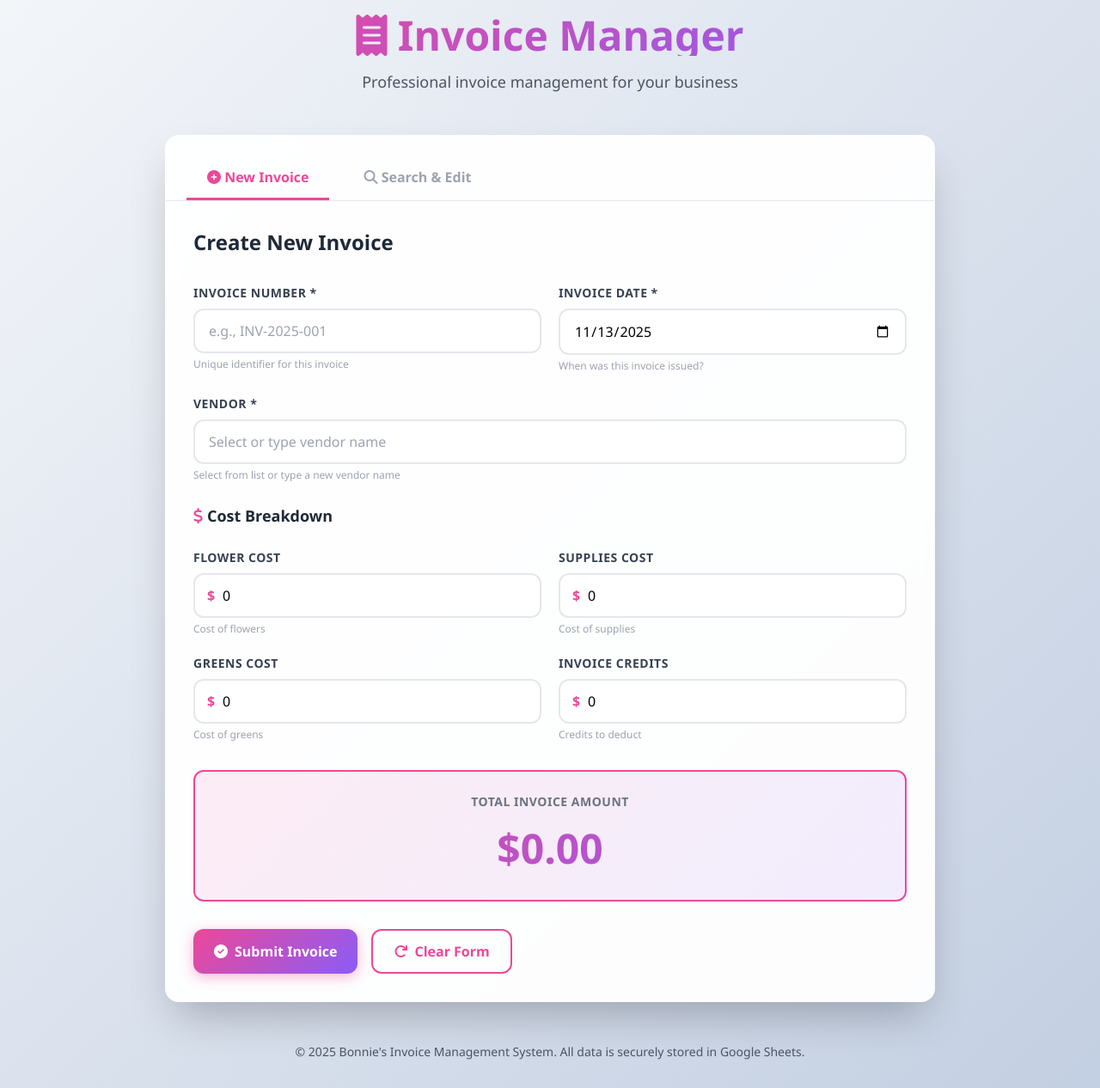
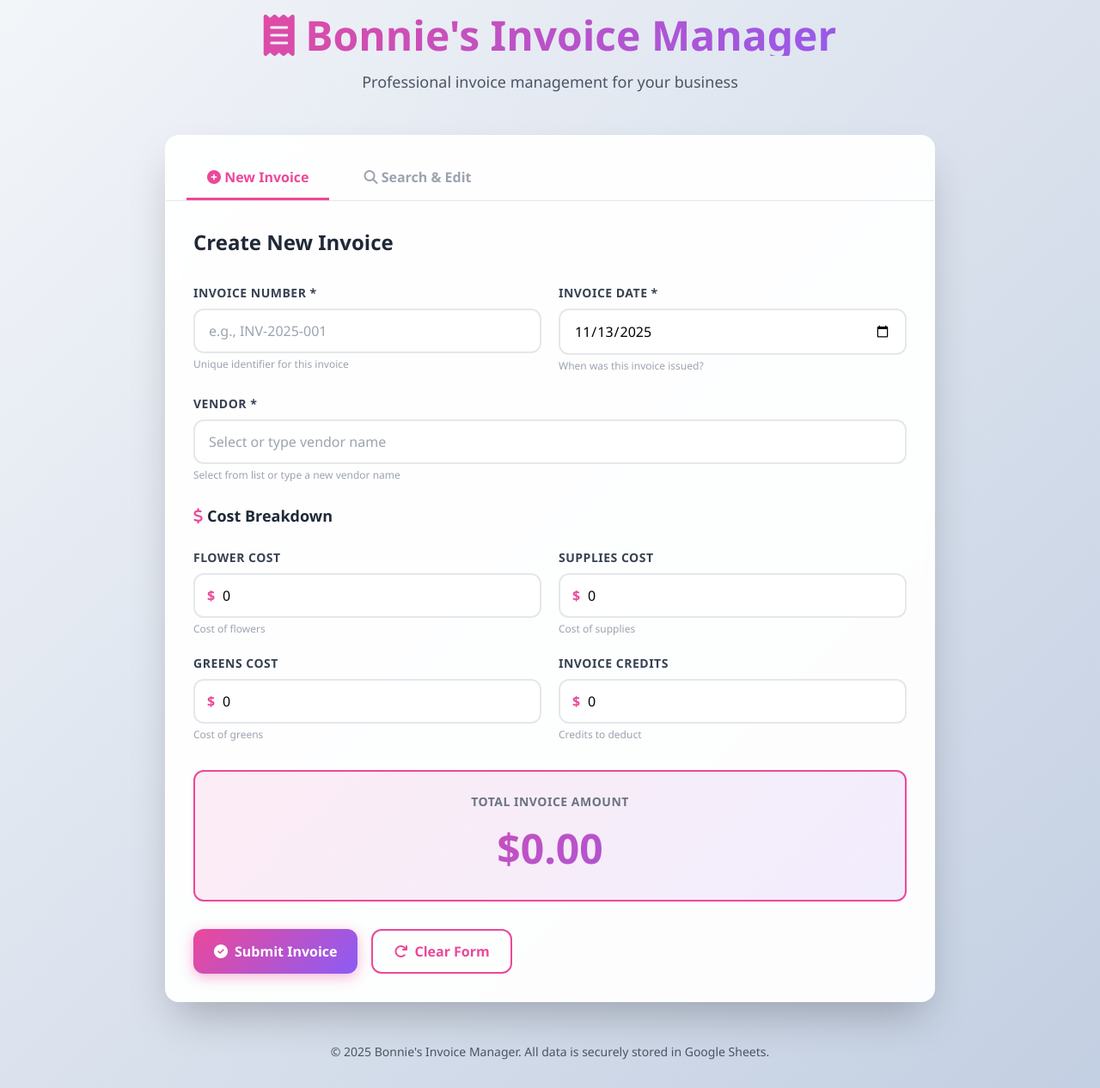
Before and after one commit to emailandiee-mje/invoice-manager, a plain HTML site: page preview.html in a window 1280 px wide. Shown: the part 115-1381 px from the top of the page at 86% size. Drawn offline with nearby package versions, Linux system fonts and the light colour scheme.

Commit message:
Update branding to Bonnie's Invoice Manager

```diff
--- a/preview.html
+++ b/preview.html
@@ -3,7 +3,7 @@
 <head>
     <meta charset="UTF-8">
     <meta name="viewport" content="width=device-width, initial-scale=1.0">
-    <title>Invoice Management System - Preview</title>
+    <title>Bonnie's Invoice Manager</title>
     <script src="https://cdn.tailwindcss.com"></script>
     <link rel="stylesheet" href="https://cdnjs.cloudflare.com/ajax/libs/font-awesome/6.4.0/css/all.min.css">
     <style>
@@ -601,7 +601,7 @@
             <!-- Header -->
             <div class="text-center mb-12 animate-fade-in">
                 <h1 class="gradient-text text-5xl font-bold mb-4">
-                    <i class="fas fa-receipt"></i> Invoice Manager
+                    <i class="fas fa-receipt"></i> Bonnie's Invoice Manager
                 </h1>
                 <p class="text-gray-600 dark-mode:text-gray-400 text-lg">
                     Professional invoice management for your business
@@ -946,7 +946,7 @@
 
             <!-- Footer -->
             <div class="text-center mt-12 text-gray-600 dark-mode:text-gray-400 text-sm">
-                <p>© 2025 Bonnie's Invoice Management System. All data is securely stored in Google Sheets.</p>
+                <p>© 2025 Bonnie's Invoice Manager. All data is securely stored in Google Sheets.</p>
             </div>
         </div>
     </div>
```
